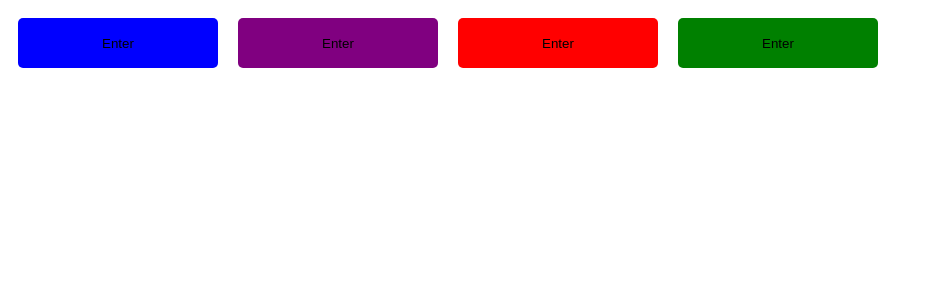
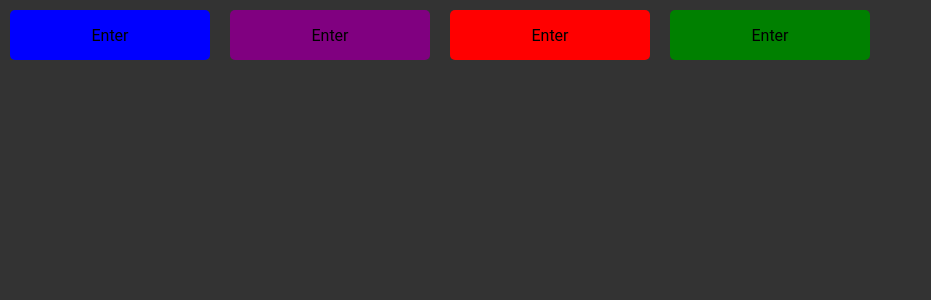
Before and after one commit to icaroquadra/pomodoro-app, a React app: page / in a window 1280 px wide. Shown: the top 300 px of the page, without its empty margins (0-931 px from the left). Built offline with nearby package versions, Linux system fonts and the light colour scheme; the HTML template or start-up script is replaced by a standard one.

Commit message:
:lipstick: create global style

```diff
--- a/src/App.tsx
+++ b/src/App.tsx
@@ -2,6 +2,7 @@
 import { useState } from "react";
 import { Button } from "./components/Button";
 import { defaultTheme } from "./styles/themes/default.ts";
+import { GlobalStyle } from "./styles/global.ts";
 
 export function App() {
   const [count, setCount] = useState(0);
@@ -23,6 +24,7 @@
       <Button variant="success" onClick={() => setCount((count) => count + 1)}>
         count is {count}
       </Button>
+      <GlobalStyle />
     </ThemeProvider>
   );
 }
--- /dev/null
+++ b/src/styles/global.ts
@@ -0,0 +1,23 @@
+// create global style with styled-components
+import { createGlobalStyle } from "styled-components";
+
+export const GlobalStyle = createGlobalStyle`
+  * {
+    margin: 0;
+    padding: 0;
+    box-sizing: border-box;
+  }
+
+  body {
+    background: #333;
+    -webkit-font-smoothing: antialiased;
+  }
+
+  body, input, button {
+    font: 16px Roboto, sans-serif;
+  }
+
+  button {
+    cursor: pointer;
+  }
+`;
```
